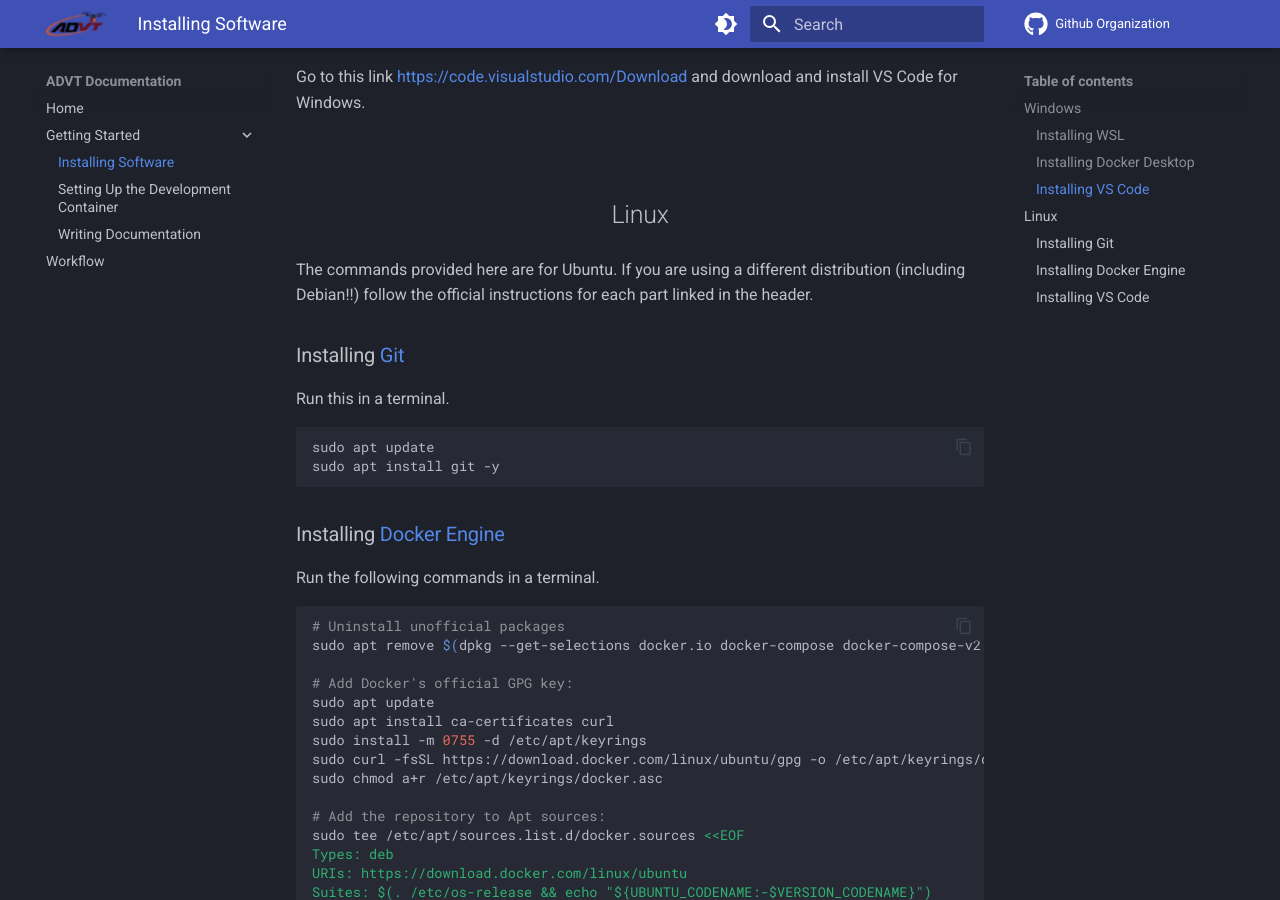
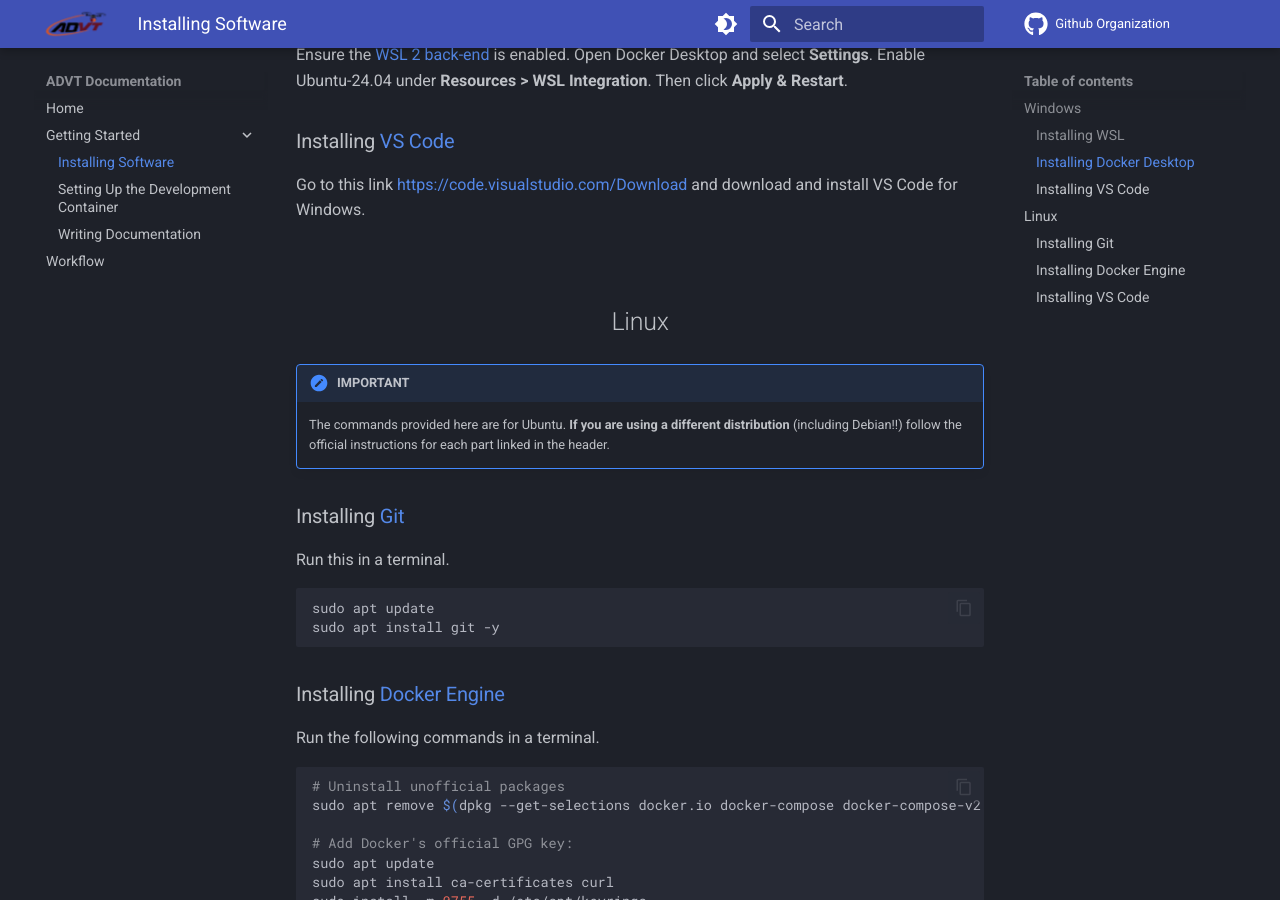
Before and after one commit to advt-vt/advt-vt.github.io, an MkDocs documentation site: the page built from docs/getting_started/installing_software.md, in a window 1280 px wide and 900 px high, scrolled down 1145 px. Built offline with MkDocs 1.6.1 and Material for MkDocs 9.7.7, drawn with Linux system fonts in a browser that asks for light colours; some of the changed text lies outside the part shown.

Commit message:
Made other linux distributions comment into a note, added note about reading all instructions

```diff
--- a/docs/getting_started/installing_software.md
+++ b/docs/getting_started/installing_software.md
@@ -4,6 +4,9 @@
 ---
 
 # <p style="text-align: center"> Installing Software </p>
+
+!!! Note "IMPORTANT"
+    **Please read ALL of the text provided and complete each step in order.**
 
 ---
 
@@ -54,7 +57,8 @@
 
 ## <p style="text-align: center"> Linux </p>
 
-The commands provided here are for Ubuntu. If you are using a different distribution (including Debian!!) follow the official instructions for each part linked in the header.
+!!! Note "IMPORTANT"
+    The commands provided here are for Ubuntu. **If you are using a different distribution** (including Debian!!) follow the official instructions for each part linked in the header.
 
 ### Installing [Git](https://git-scm.com/install/linux)
 
```
